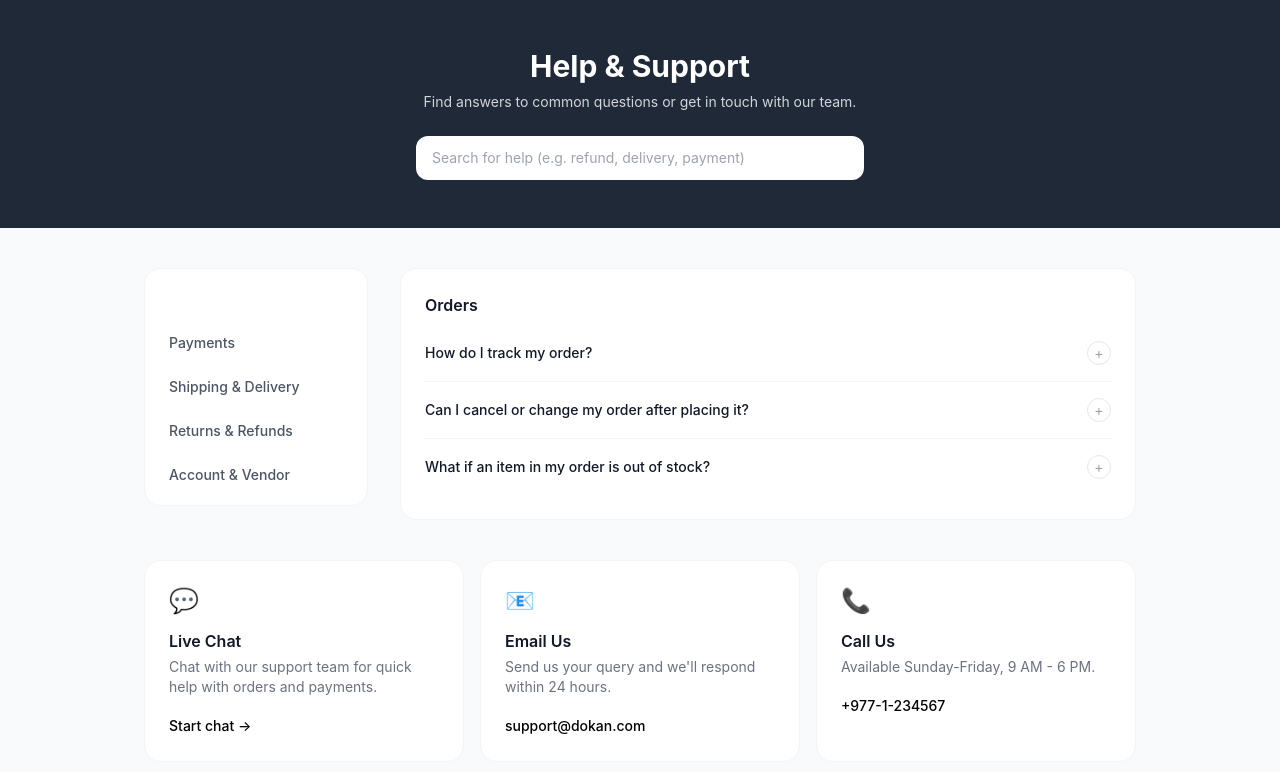
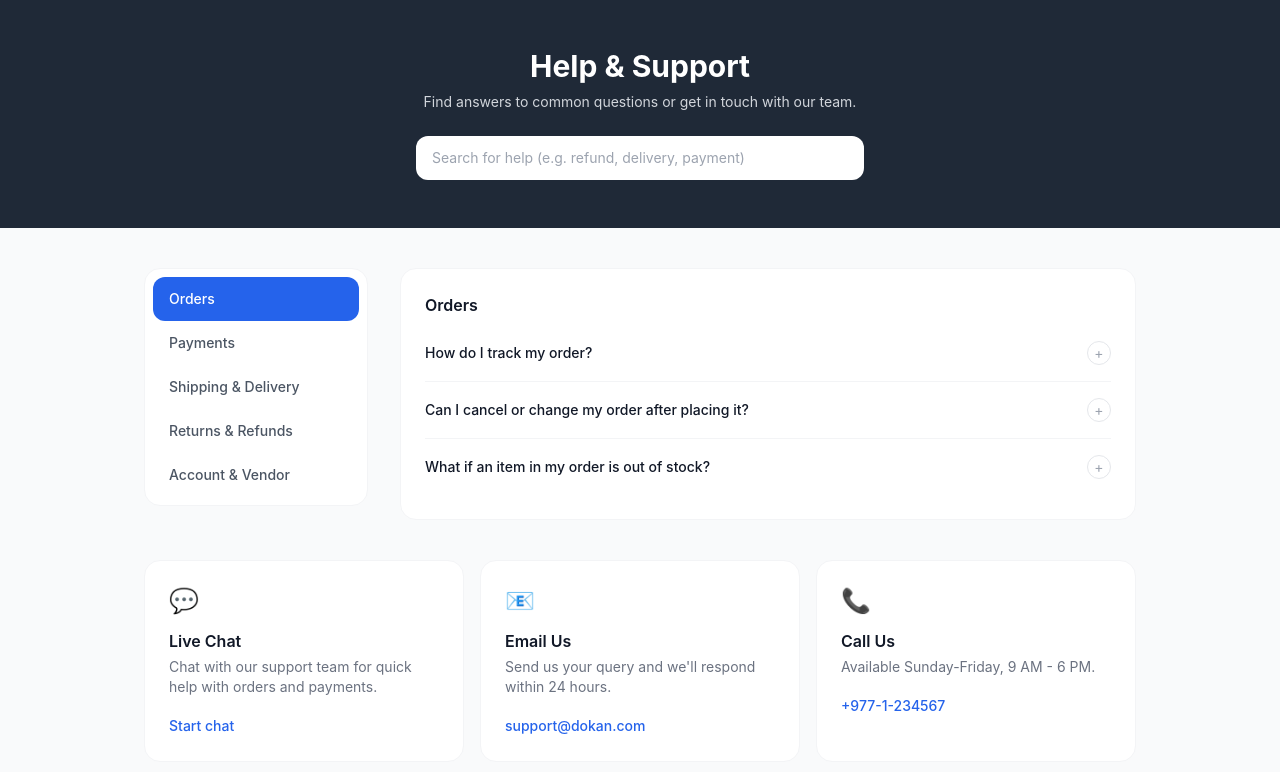
Before and after one commit to AadiAcharya/Do-kan, a React (Create React App) app in the folder frontend/: page /help in a window 1280 px wide. Shown: the top 772 px of the page. Built offline with nearby package versions, Linux system fonts and the light colour scheme.

Commit message:
help section fixed

```diff
--- a/frontend/src/components/HelpSupport.jsx
+++ b/frontend/src/components/HelpSupport.jsx
@@ -10,7 +10,7 @@ const faqs = [
       },
       {
         q: "Can I cancel or change my order after placing it?",
-        a: "You can cancel an order before it's marked as shipped. Go to My Orders, select the order, and choose Cancel Order. Once shipped, cancellations aren't possible — you can request a return instead.",
+        a: "You can cancel an order before it's marked as shipped. Go to My Orders, select the order, and choose Cancel Order. Once shipped, cancellations aren't possible - you can request a return instead.",
       },
       {
         q: "What if an item in my order is out of stock?",
@@ -89,14 +89,16 @@ function FaqItem({ q, a }) {
   return (
     <div className="border-b border-gray-100 last:border-b-0">
       <button
+        type="button"
         onClick={() => setOpen(!open)}
         className="w-full flex items-center justify-between gap-4 py-4 text-left"
       >
         <span className="font-medium text-gray-900 text-sm">{q}</span>
         <span
-          className={`flex-shrink-0 w-6 h-6 rounded-full border border-gray-200 flex items-center justify-center text-gray-400 text-sm transition-transform ${
-            open ? "rotate-45" : ""
-          }`}
+          className={
+            "flex-shrink-0 w-6 h-6 rounded-full border border-gray-200 flex items-center justify-center text-gray-400 text-sm transition-transform " +
+            (open ? "rotate-45" : "")
+          }
         >
           +
         </span>
@@ -112,24 +114,26 @@ export default function HelpSupportPage() {
   const [activeCategory, setActiveCategory] = useState(faqs[0].category);
   const [search, setSearch] = useState("");
 
+  const searchTerm = search.trim().toLowerCase();
+
   const filteredFaqs = faqs
     .map((section) => ({
       ...section,
       items: section.items.filter(
         (item) =>
-          item.q.toLowerCase().includes(search.toLowerCase()) ||
-          item.a.toLowerCase().includes(search.toLowerCase())
+          item.q.toLowerCase().includes(searchTerm) ||
+          item.a.toLowerCase().includes(searchTerm)
       ),
     }))
     .filter((section) => section.items.length > 0);
 
-  const visibleFaqs = search
+  const visibleFaqs = searchTerm
     ? filteredFaqs
     : faqs.filter((s) => s.category === activeCategory);
 
   return (
     <div className="min-h-screen bg-gray-50">
-      {/* Header */}
+      {/* Header banner */}
       <div className="bg-gray-800 text-white">
         <div className="max-w-5xl mx-auto px-4 py-12 text-center">
           <h1 className="text-3xl font-bold mb-2">Help &amp; Support</h1>
@@ -142,7 +146,7 @@ export default function HelpSupportPage() {
               value={search}
               onChange={(e) => setSearch(e.target.value)}
               placeholder="Search for help (e.g. refund, delivery, payment)"
-              className="w-full px-4 py-3 rounded-xl text-gray-900 text-sm focus:outline-none focus:ring-2 focus:ring-primary-500"
+              className="w-full px-4 py-3 rounded-xl text-gray-900 text-sm focus:outline-none focus:ring-2 focus:ring-blue-500"
             />
           </div>
         </div>
@@ -151,18 +155,20 @@ export default function HelpSupportPage() {
       <div className="max-w-5xl mx-auto px-4 py-10">
         <div className="grid grid-cols-1 lg:grid-cols-4 gap-8">
           {/* Category sidebar */}
-          {!search && (
+          {!searchTerm && (
             <div className="lg:col-span-1">
               <div className="bg-white rounded-2xl border border-gray-100 p-2">
                 {faqs.map((section) => (
                   <button
+                    type="button"
                     key={section.category}
                     onClick={() => setActiveCategory(section.category)}
-                    className={`w-full text-left px-4 py-3 rounded-xl text-sm font-medium transition ${
-                      activeCategory === section.category
-                        ? "bg-primary-500 text-white"
-                        : "text-gray-600 hover:bg-gray-50"
-                    }`}
+                    className={
+                      "w-full text-left px-4 py-3 rounded-xl text-sm font-medium transition " +
+                      (activeCategory === section.category
+                        ? "bg-blue-600 text-white"
+                        : "text-gray-600 hover:bg-gray-50")
+                    }
                   >
                     {section.category}
                   </button>
@@ -172,11 +178,11 @@ export default function HelpSupportPage() {
           )}
 
           {/* FAQ content */}
-          <div className={search ? "lg:col-span-4" : "lg:col-span-3"}>
+          <div className={searchTerm ? "lg:col-span-4" : "lg:col-span-3"}>
             {visibleFaqs.length === 0 ? (
               <div className="bg-white rounded-2xl border border-gray-100 p-10 text-center text-gray-400">
                 <div className="text-4xl mb-3">🔍</div>
-                <p className="font-medium">No results for &ldquo;{search}&rdquo;</p>
+                <p className="font-medium">No results found for "{search}"</p>
                 <p className="text-sm mt-1">
                   Try a different keyword or contact our support team below.
                 </p>
@@ -191,8 +197,8 @@ export default function HelpSupportPage() {
                     {section.category}
                   </h2>
                   <div>
-                    {section.items.map((item) => (
-                      <FaqItem key={item.q} q={item.q} a={item.a} />
+                    {section.items.map((item, idx) => (
+                      <FaqItem key={section.category + "-" + idx} q={item.q} a={item.a} />
                     ))}
                   </div>
                 </div>
@@ -207,11 +213,10 @@ export default function HelpSupportPage() {
             <div className="text-2xl mb-3">💬</div>
             <h3 className="font-semibold text-gray-900 mb-1">Live Chat</h3>
             <p className="text-sm text-gray-500 mb-4">
-              Chat with our support team for quick help with orders and
-              payments.
+              Chat with our support team for quick help with orders and payments.
             </p>
-            <button className="text-sm font-medium text-primary-500 hover:underline">
-              Start chat →
+            <button type="button" className="text-sm font-medium text-blue-600 hover:underline">
+              Start chat
             </button>
           </div>
 
@@ -219,11 +224,11 @@ export default function HelpSupportPage() {
             <div className="text-2xl mb-3">📧</div>
             <h3 className="font-semibold text-gray-900 mb-1">Email Us</h3>
             <p className="text-sm text-gray-500 mb-4">
-              Send us your query and we&apos;ll respond within 24 hours.
+              Send us your query and we'll respond within 24 hours.
             </p>
-
-              <a href="mailto:support@dokan.com"
-              className="text-sm font-medium text-primary-500 hover:underline"
+            <a
+              href="mailto:support@dokan.com"
+              className="text-sm font-medium text-blue-600 hover:underline"
             >
               support@dokan.com
             </a>
@@ -235,9 +240,9 @@ export default function HelpSupportPage() {
             <p className="text-sm text-gray-500 mb-4">
               Available Sunday-Friday, 9 AM - 6 PM.
             </p>
-
-             <a href="tel:+9771234567"
-              className="text-sm font-medium text-primary-500 hover:underline"
+            <a
+              href="tel:+9771234567"
+              className="text-sm font-medium text-blue-600 hover:underline"
             >
               +977-1-234567
             </a>
```
